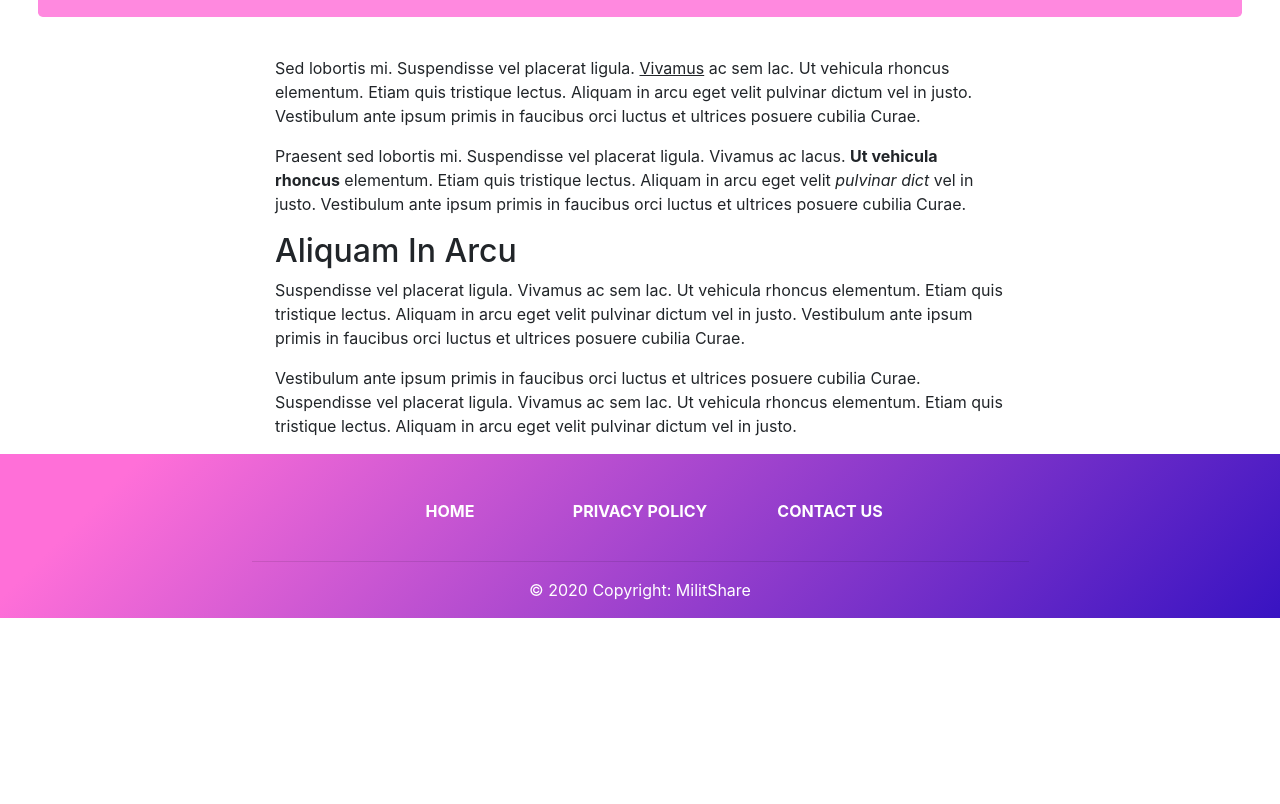
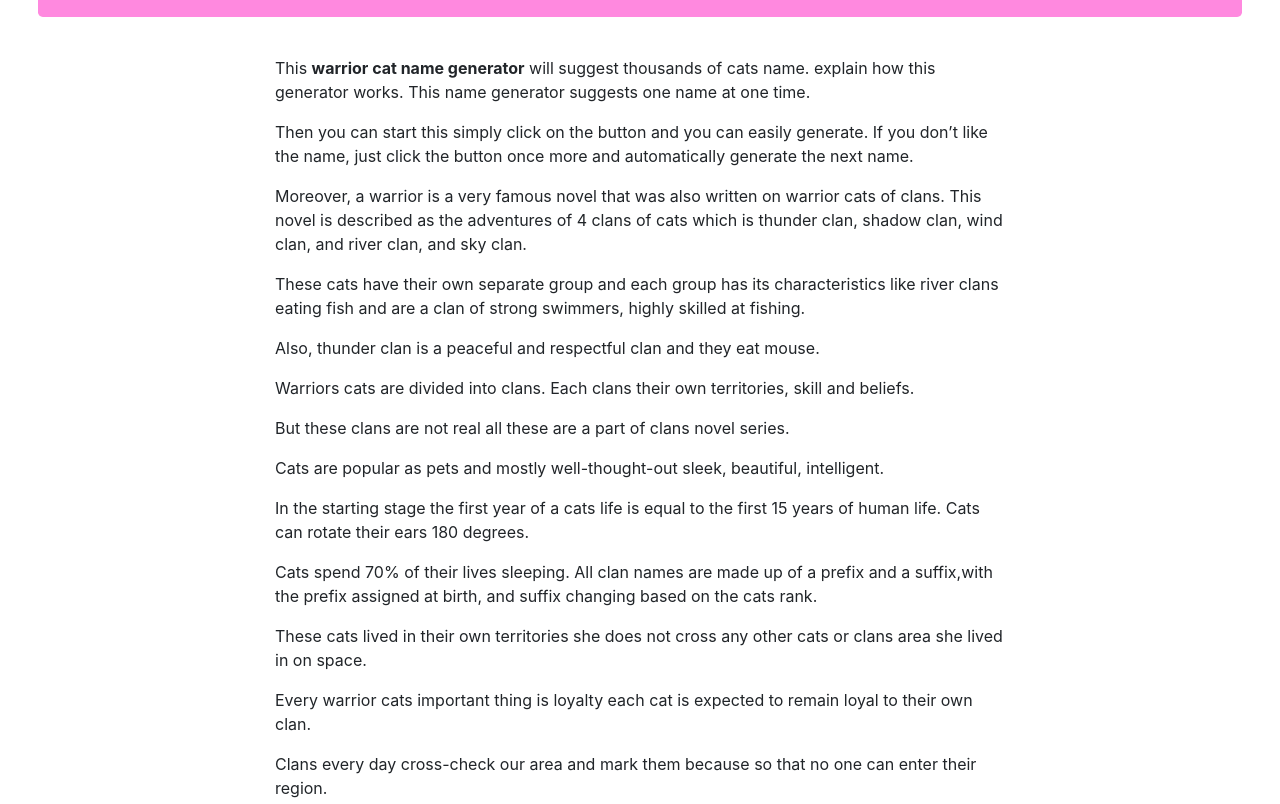
Before and after one commit to kunwardeepmalik/warriorcatsnamegenerator.com, a plain HTML site: page index.html in a window 1280 px wide. Shown: the part 520-1324 px from the top of the page. Before the commit the page ends 1138 px from the top, so only its background shows below. Drawn offline with Linux system fonts and the light colour scheme; a web font is replaced by a local one.

Commit message:
contant edit 01

```diff
--- a/index.html
+++ b/index.html
@@ -36,15 +36,19 @@
       <div class="row">
           <div class="col-lg-10 col-xl-8 offset-lg-1 offset-xl-2">
               <div class="text">
-                  <p>Sed lobortis mi. Suspendisse vel placerat ligula. <span style="text-decoration: underline;">Vivamus</span> ac sem lac. Ut vehicula rhoncus elementum. Etiam quis tristique lectus. Aliquam in arcu eget velit pulvinar dictum vel in justo.
-                      Vestibulum ante ipsum primis in faucibus orci luctus et ultrices posuere cubilia Curae.</p>
-                  <p>Praesent sed lobortis mi. Suspendisse vel placerat ligula. Vivamus ac lacus. <strong>Ut vehicula rhoncus</strong> elementum. Etiam quis tristique lectus. Aliquam in arcu eget velit <em>pulvinar dict</em> vel in justo. Vestibulum ante
-                      ipsum primis in faucibus orci luctus et ultrices posuere cubilia Curae.</p>
-                  <h2>Aliquam In Arcu </h2>
-                  <p>Suspendisse vel placerat ligula. Vivamus ac sem lac. Ut vehicula rhoncus elementum. Etiam quis tristique lectus. Aliquam in arcu eget velit pulvinar dictum vel in justo. Vestibulum ante ipsum primis in faucibus orci luctus et ultrices
-                      posuere cubilia Curae.</p>
-                  <p>Vestibulum ante ipsum primis in faucibus orci luctus et ultrices posuere cubilia Curae. Suspendisse vel placerat ligula. Vivamus ac sem lac. Ut vehicula rhoncus elementum. Etiam quis tristique lectus. Aliquam in arcu eget velit pulvinar
-                      dictum vel in justo.</p>
+                <p>This <strong>warrior cat name generator</strong> will suggest thousands of cats name. explain how this generator works. This name generator suggests one name at one time.</p>
+                <p>Then you can start this simply click on the button and you can easily generate. If you don&#8217;t like the name, just click the button once more and automatically generate the next name.</p>
+                <p>Moreover, a warrior is a very famous novel that was also written on warrior cats of clans. This novel is described as the adventures of 4 clans of cats which is thunder clan, shadow clan, wind clan, and river clan, and sky clan.</p>
+                <p>These cats have their own separate group and each group has its characteristics like river clans eating fish and are a clan of strong swimmers, highly skilled at fishing.</p>
+                <p>Also, thunder clan is a peaceful and respectful clan and they eat mouse.</p>
+                <p>Warriors cats are divided into clans. Each clans their own territories, skill and beliefs.</p>
+                <p>But these clans are not real all these are a part of clans novel series.</p>
+                <p>Cats are popular as pets and mostly well-thought-out sleek, beautiful, intelligent.</p>
+                <p>In the starting stage the first year of a cats life is equal to the first 15 years of human life. Cats can rotate their ears 180 degrees.</p>
+                <p>Cats spend 70% of their lives sleeping. All clan names are made up of a prefix and a suffix,with the prefix assigned at birth, and suffix changing based on the cats rank.</p>
+                <p>These cats lived in their own territories she does not cross any other cats or clans area she lived in on space.</p>
+                <p>Every warrior cats important thing is loyalty each cat is expected to remain loyal to their own clan.</p>
+                <p>Clans every day cross-check our area and mark them because so that no one can enter their region.</p>
               </div>
           </div>
       </div>
```
